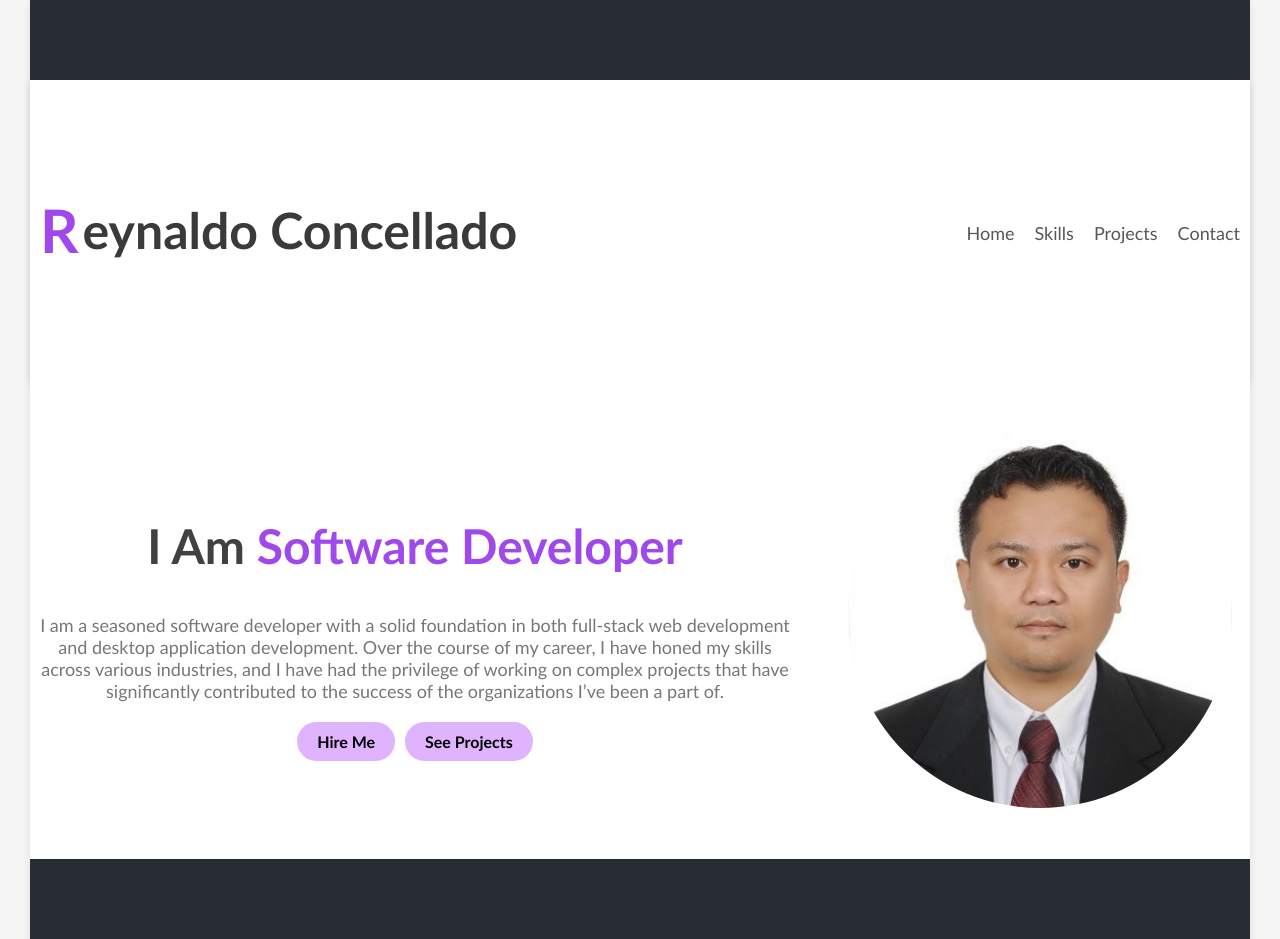
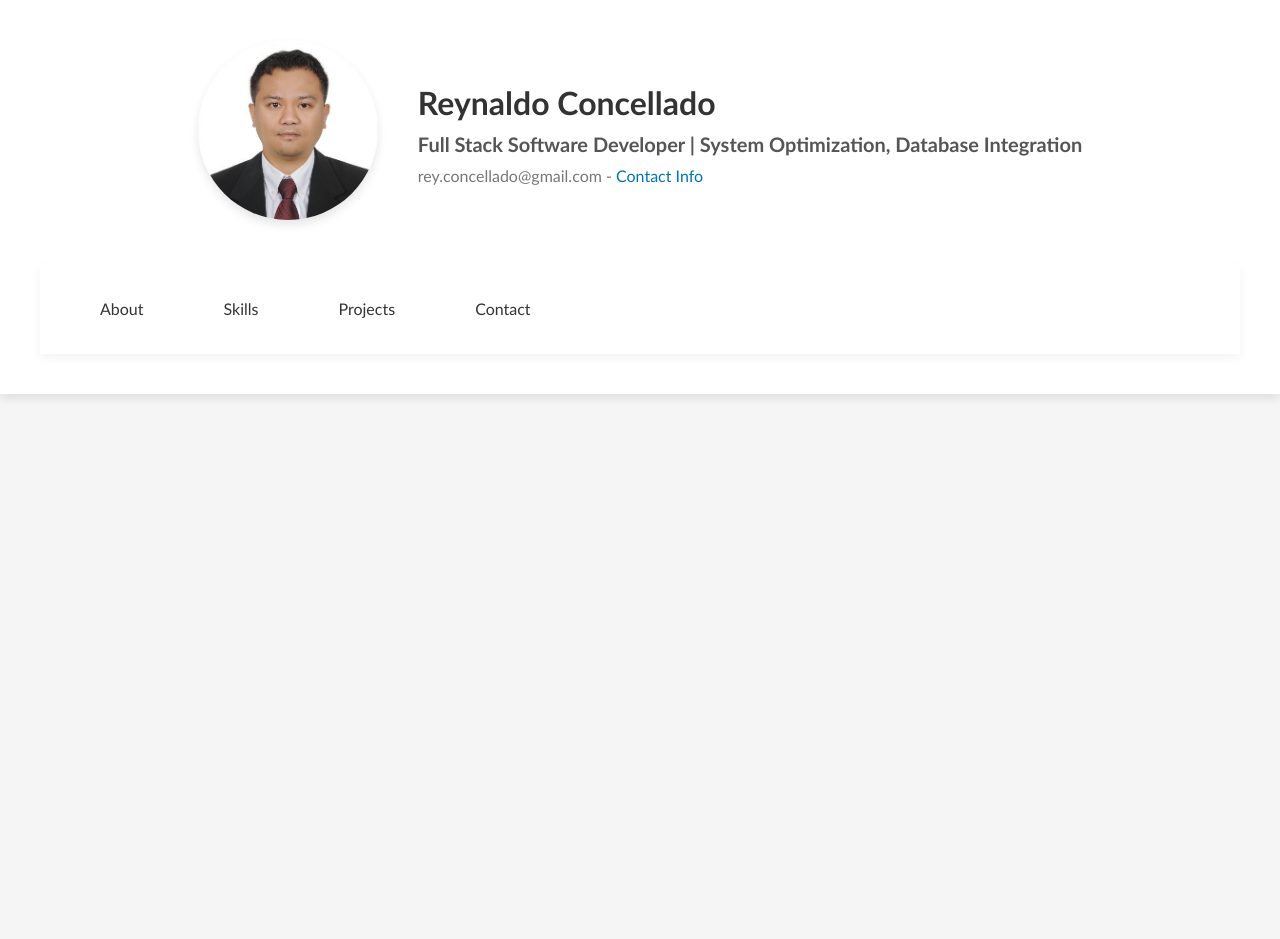
Before and after one commit to rconcellado/PersonalWebsite, a React (Create React App) app in the folder personalwebsite/: page / in a window 1280 px wide. After the commit the page ends 800 px from the top, so only its background shows below. Built offline with nearby package versions, Linux system fonts and the light colour scheme.

Commit message:
Update the whole website

```diff
--- a/personalwebsite/package.json
+++ b/personalwebsite/package.json
@@ -11,7 +11,7 @@
     "react": "^18.3.1",
     "react-dom": "^18.3.1",
     "react-router-dom": "^6.26.1",
-    "react-scripts": "^3.0.1",
+    "react-scripts": "^5.0.1",
     "web-vitals": "^2.1.4"
   },
   "scripts": {
--- a/personalwebsite/src/App.css
+++ b/personalwebsite/src/App.css
@@ -1,11 +1,6 @@
-.App {
+/* .App {
   text-align: center;
 }
-
-/* .App-logo {
-  height: 40vmin;
-  pointer-events: none;
-} */
 
 @media (prefers-reduced-motion: no-preference) {
   .App-logo {
@@ -14,8 +9,8 @@
 }
 
 .App-header {
-  background-color: #282c34;
-  min-height: 100vh;
+  background-color: #faf8f7;
+  min-height: 10vh;
   display: flex;
   flex-direction: column;
   align-items: center;
@@ -50,4 +45,3 @@ html, body, #root {
   align-items: center;
   justify-content: center;
   background-color: #ffffff; /* or whatever background color you prefer */
-}
--- a/personalwebsite/src/App.js
+++ b/personalwebsite/src/App.js
@@ -4,7 +4,9 @@ import Home from './Components/Home';
 import Skills from './Components/Skills';
 import Projects from './Components/ProjectsPage';
 import Contacts from './Components/ContactPage';
-import './App.css';
+import AboutPage from './Components/AboutPage';
+
+// import './App.css';
 
 function App() {
   return (
@@ -14,6 +16,7 @@ function App() {
       <Routes>
             {/* Define your routes here */}
             <Route path="/" element={<Home />} />
+            <Route path="/about" element={<Skills />} />
             <Route path="/skills" element={<Skills />} />
             <Route path="/projects" element={<Projects />} />
             <Route path="/contacts" element={<Contacts />} />
--- /dev/null
+++ b/personalwebsite/src/Components/AboutPage.css
@@ -0,0 +1,18 @@
+/* AboutPage.css */
+
+.about-page {
+    padding: 20px;
+    margin-top: 40px;
+}
+
+.about-section h2 {
+    text-align: center;
+    margin-bottom: 20px;
+}
+
+.about-section p {
+    font-size: 16px;
+    line-height: 1.6;
+    color: #555;
+    margin-bottom: 20px;
+}
--- /dev/null
+++ b/personalwebsite/src/Components/AboutPage.js
@@ -0,0 +1,27 @@
+import React from 'react';
+import './AboutPage.css';
+
+const AboutPage = () => {
+    return (
+        <div className="about-page">
+            <section className="about-section">
+                <h2>About</h2>
+                <p>
+                    Highly skilled and detail-oriented software developer with over 10 years of experience in full-stack web development,
+                    desktop application development, and software engineering. Demonstrated expertise in building scalable and secure solutions
+                    using technologies such as ASP.NET Core, C#, PostgreSQL, and PowerBuilder.
+                </p>
+                <p>
+                    Proven track record of successfully delivering complex projects, including upgrading legacy systems, integrating third-party APIs,
+                    and deploying cloud-based applications. Possesses strong problem-solving abilities and a growth mindset, with a passion for
+                    continuous learning and staying updated with the latest industry trends.
+                </p>
+                <p>
+                    Recognized for excellent communication skills, ability to work well in teams, and adaptability to fast-paced environments.
+                </p>
+            </section>
+        </div>
+    );
+};
+
+export default AboutPage;
--- a/personalwebsite/src/Components/ContactPage.js
+++ b/personalwebsite/src/Components/ContactPage.js
@@ -55,9 +55,9 @@ const ContactPage = () => {
                 </div>
             </section>
 
-            <footer>
-                <Link to="/" className="back-to-home">Back to Home</Link> {/* Use Link to navigate back to Home */}
-            </footer>
+            {/* <footer> */}
+                {/* <Link to="/" className="back-to-home">Back to Home</Link> Use Link to navigate back to Home */}
+            {/* </footer> */}
         </div>
     );
 };
--- a/personalwebsite/src/Components/Home.css
+++ b/personalwebsite/src/Components/Home.css
@@ -1,167 +1,166 @@
 /* General Styling */
+html, body {
+    margin: 0;
+    padding: 0;
+    height: 100%; /* Ensure body takes full viewport height */
+}
+
 body {
     font-family: 'Calibri', 'Arial', sans-serif;
-    margin: 0;
-    padding: 0;
     background-color: #f5f5f5;
     display: flex;
     justify-content: center;
-    align-items: center;
-    min-height: 100vh;
-    flex-direction: column;
+    align-items: flex-start; /* Align content at the very top */
 }
 
-.container {
+/* Ensure the container touches the very top */
+.linkedin-style-container {
+    background-color: #ffffff;
     width: 100%;
-    max-width: 1200px;
-    margin: 10 auto;
+    max-width: 1400px;
+    margin: 0 auto; /* Center horizontally */
+    padding: 40px;
+    box-shadow: 0px 4px 10px rgba(0, 0, 0, 0.1);
+    position: absolute;
+    top: 0; /* Ensure it sticks to the top of the page */
+    left: 0;
+    right: 0;
+}
+
+/* Profile Section */
+.profile-section {
+    display: flex;
+    align-items: center;
+    justify-content: center; /* Center align the content */
+    gap: 40px;
+    margin-bottom: 40px;
+}
+
+.profile-info {
+    text-align: left;
+}
+
+.profile-info h1 {
+    font-size: 32px;
+    color: #333;
+    margin: 10px 0;
+}
+
+.profile-info h2 {
+    font-size: 20px;
+    color: #555;
+    margin: 10px 0;
+}
+
+.profile-info p {
+    font-size: 16px;
+    color: #777;
+    margin: 5px 0;
+}
+
+.profile-info a {
+    text-decoration: none;
+    color: #0073b1;
+}
+
+/* Profile Image */
+.image-content .profile-img {
+    width: 180px;
+    height: 180px;
+    border-radius: 50%;
+    box-shadow: 0px 5px 10px rgba(0, 0, 0, 0.1);
+}
+
+/* Navigation Bar */
+.nav-header {
+    background-color: #ffffff;
+    padding: 20px 0;
+    display: flex;
+    justify-content: center;
+    align-items: center;
+    width: 100%;
+    box-shadow: 0px 4px 10px rgba(0, 0, 0, 0.05);
+}
+
+.nav-header .container {
     display: flex;
     justify-content: space-between;
     align-items: center;
-}
-
-header {
-    background-color: #ffffff;
-    padding: 80px 0;
-    box-shadow: 0px 4px 8px rgba(0, 0, 0, 0.1);
-    width: 100%;
-    display: flex;
-    justify-content: center;
-}
-
-.logo h1 {
-    font-size: 50px; /* Increased font size */
-    font-weight: bold;
-    color: #3a3a3a;
-    display: flex;
-    align-items: center;
-}
-
-/* Styling for Name with Different First Letter */
-.logo h1 .first-letter {
-    color: #9f49ed; /* Different color for the first letter */
-    font-size: 1.2em; /* Make it slightly larger */
-    margin-right: 4px; /* Space between first letter and rest */
-}
-
-nav ul {
-    list-style: none;
-    display: flex;
-    gap: 20px;
-}
-
-nav ul li a {
-    text-decoration: none;
-    color: #585757;
-    font-weight: 500;
-    font-size: 18px;
-}
-
-.hire-me {
-    display: flex;
-    justify-content: center;
-    gap: 10px;
-    margin-top: 20px;
-}
-
-.hire-me .btn-hire-me {
-    background-color: #e0b3ff;
-    padding: 10px 20px;
-    border-radius: 30px;
-    color: #000;
-    text-decoration: none;
-    font-weight: bold;
-    font-size: 16px;
-    text-align: center;
-}
-
-.home {
-    display: flex;
-    align-items: center;
-    justify-content: space-between;
-    min-height: 60vh;
-    padding: 10px;
-    background-color: #ffffff;
     width: 100%;
 }
 
-.home-content {
-    display: flex;
-    align-items: center;
-    justify-content: space-between;
-    gap: 50px;
-    width: 100%;
+.nav-header .logo h1 {
+    font-size: 24px;
+    font-weight: bold;
+    color: #333;
 }
 
-.text-content h2 {
-    font-size: 48px;
-    font-weight: bold;
-    color: #424141;
+.nav-links {
+    list-style: none;
+    display: flex;
+    gap: 40px;
 }
 
-.text-content h2 span {
-    color: #9f49ed;
+.nav-links a {
+    text-decoration: none;
+    color: #333;
+    font-weight: 500;
+    padding: 10px 20px;
 }
 
-.text-content p {
-    font-size: 18px;
-    color: #777;
-    margin: 20px 0;
+.nav-links a:hover {
+    color: #0073b1;
 }
 
-.cta-buttons {
+/* Call-to-Action Buttons */
+.cta-section {
     display: flex;
-    align-items: center;
+    justify-content: center;
     gap: 20px;
-    margin-top: 20px;
+    margin-top: 40px;
 }
 
-.btn-download-cv {
-    background-color: #9f49ed;
-    color: #fff;
+.btn-hire-me {
+    background-color: #0073b1;
+    color: white;
     padding: 12px 24px;
     border-radius: 30px;
+    font-weight: bold;
     text-decoration: none;
-    font-weight: bold;
-    font-size: 16px;
+    transition: background-color 0.3s ease;
 }
 
-/* Make the picture bigger and remove the purple border */
-.image-content img {
-    width: 400px; /* Increased width */
-    border-radius: 50%;
-    border: 8px solid transparent; /* Set border to transparent */
+.btn-hire-me:hover {
+    background-color: #005582;
+}
+
+.btn-hire-me.secondary {
+    background-color: #d9d9d9;
+    color: #333;
+}
+
+.btn-hire-me.secondary:hover {
+    background-color: #bbb;
 }
 
 /* Responsive Styles */
 @media screen and (max-width: 768px) {
-    .container {
+    .profile-section {
         flex-direction: column;
         align-items: center;
     }
 
-    .home-content {
+    .nav-header .container {
         flex-direction: column;
         align-items: center;
-        text-align: center;
-        gap: 30px;
     }
 
-    .text-content h2 {
-        font-size: 36px;
+    .nav-links {
+        flex-direction: column;
+        gap: 20px;
     }
 
-    .image-content img {
-        width: 300px; /* Reduced size for mobile */
+    .cta-section {
+        flex-direction: column;
     }
 }
-
-@media screen and (max-width: 480px) {
-    .text-content h2 {
-        font-size: 28px;
-    }
-
-    .image-content img {
-        width: 250px; /* Reduced size for smaller screens */
-    }
-}
--- a/personalwebsite/src/Components/Home.js
+++ b/personalwebsite/src/Components/Home.js
@@ -1,59 +1,57 @@
-import React from 'react';
+import React, { useState } from 'react';
 import './Home.css';
-import { Link } from 'react-router-dom';
+import Skills from './Skills'; // Import the Skills component
+import ProjectsPage from './ProjectsPage'; // Import the ProjectsPage component
+import ContactPage from './ContactPage'; // Import the ContactPage component
+import AboutPage from './AboutPage'; // Import the AboutPage component
 
 const Home = () => {
+  const [activeSection, setActiveSection] = useState(null); // State to manage the active section
+
+  const handleNavClick = (section) => {
+    setActiveSection(section); // Set the active section (Skills, Projects, Contact, About)
+  };
+
   return (
-    <div>
-      <header>
+    <div className="linkedin-style-container">
+      {/* Profile Section */}
+      <section className="profile-section">
+        <div className="image-content">
+          <img src="profile.jpg" alt="Profile" className="profile-img" />
+        </div>
+        <div className="profile-info">
+          <h1>Reynaldo Concellado</h1>
+          <h2>Full Stack Software Developer | System Optimization, Database Integration</h2>
+          <p>rey.concellado@gmail.com - <a href="#contact">Contact Info</a></p>
+        </div>
+      </section>
+
+      {/* Navigation Bar */}
+      <header className="nav-header">
         <div className="container">
-        <div class="logo">
-          <h1><span class="first-letter">R</span>eynaldo Concellado</h1>
-        </div>
           <nav>
             <ul className="nav-links">
-              <li><a href="#home">Home</a></li>
-              <li><Link to="/skills">Skills</Link></li>
-              <li><Link to="/projects">Projects</Link></li>
-              <li><Link to="/contacts">Contact</Link></li>
+              {/* <li><a href="#home" onClick={() => handleNavClick(null)}>Home</a></li> */}
+              <li><a href="#about" onClick={() => handleNavClick('about')}>About</a></li> {/* Add About */}
+              <li><a href="#skills" onClick={() => handleNavClick('skills')}>Skills</a></li>
+              <li><a href="#projects" onClick={() => handleNavClick('projects')}>Projects</a></li>
+              <li><a href="#contact" onClick={() => handleNavClick('contact')}>Contact</a></li>
             </ul>
           </nav>
-          {/* <div className="hire-me">
-            <a href="#contact" className="btn-hire-me">Hire Me</a>
-          </div> */}
         </div>
       </header>
 
-      <section id="home" className="home">
-        <div className="container home-content">
-          <div className="text-content">
-            <h2>I Am <span>Software Developer</span></h2>
-            {/* <p>I am a web developer, proficient in coding and maintaining websites to ensure functionality and responsiveness.</p> */}
-            <p>
-              I am a seasoned software developer with a solid foundation in both full-stack web development and desktop application development.
-              Over the course of my career, I have honed my skills across various industries, and I have had the privilege of working on complex projects
-              that have significantly contributed to the success of the organizations I’ve been a part of.
-            </p>
-            <div className="hire-me">
-              <Link to="/contacts" className="btn-hire-me">Hire Me</Link>
-              <Link to="/projects" className="btn-hire-me">See Projects</Link>
-            </div>
-            {/* <div className="cta-buttons">
-              <a href="resume.pdf" className="btn-download-cv" download>Download CV</a>
-              <a href="#portfolio" className="btn-play"><i className="play-icon">▶</i></a>
-            </div> */}
-            {/* <div className="social-links">
-              <a href="#"><img src="github-icon.png" alt="GitHub" /></a>
-              <a href="#"><img src="linkedin-icon.png" alt="Linkedin" /></a>
-              <a href="#"><img src="twitter-icon.png" alt="Twitter" /></a>
-              <a href="#"><img src="facebook-icon.png" alt="Facebook" /></a>
-            </div> */}
-          </div>
-          <div className="image-content">
-            <img src="profile.jpg" alt="Profile" />
-          </div>
-        </div>
-      </section>
+      {/* Call-to-Action Buttons */}
+      {/* <section className="cta-section">
+        <a href="#work" className="btn-hire-me">Open to Work</a>
+        <a href="#projects" className="btn-hire-me secondary">See Projects</a>
+      </section> */}
+
+      {/* Conditional Rendering of Sections */}
+      {activeSection === 'about' && <AboutPage />} {/* Render AboutPage if activeSection is 'about' */}
+      {activeSection === 'skills' && <Skills />} {/* Render Skills if activeSection is 'skills' */}
+      {activeSection === 'projects' && <ProjectsPage />} {/* Render ProjectsPage if activeSection is 'projects' */}
+      {activeSection === 'contact' && <ContactPage />} {/* Render ContactPage if activeSection is 'contact' */}
     </div>
   );
 };
--- a/personalwebsite/src/Components/ProjectsPage.css
+++ b/personalwebsite/src/Components/ProjectsPage.css
@@ -1,205 +1,56 @@
-/* General Page Styling */
-body {
-    font-family: 'Calibri', 'Arial', sans-serif;
-    margin: 0;
-    padding: 0;
-    background-color: #f5f5f5;
-    color: #333;
+/* ProjectsPage.css */
+
+.projects-page {
+    padding: 20px;
+    margin-top: 40px;
 }
 
-.projects-page {
+.projects-section h1 {
     text-align: center;
-    padding: 0;
-    background-color: #f5f5f5;
-    display: flex;
-    flex-direction: column;
-    align-items: center;
-    min-height: 100vh;
-}
-
-.projects-header {
-    background-color: #333;
-    color: white;
-    padding: 100px 20px;
-    min-height: 50vh;
-}
-
-.projects-header h1 {
-    font-size: 48px;
-    margin: 0;
-}
-
-.projects-header h2 {
-    font-size: 24px;
-    margin: 10px 0;
-}
-
-.contact-me-btn {
-    background-color: transparent;
-    border: 2px solid #0f0;
-    color: #0f0;
-    padding: 10px 20px;
-    border-radius: 5px;
-    text-decoration: none;
-    font-size: 16px;
-    margin-top: 20px;
-    display: inline-block;
-    transition: all 0.3s ease;
-}
-
-.contact-me-btn:hover {
-    background-color: #0f0;
-    color: #333;
-}
-
-/* Projects Section */
-.projects-section {
-    padding: 50px 20px; /* Reduced padding for better layout */
-    background-color: white;
-    width: 100%;
-    max-width: 1200px;
-    box-shadow: 0 4px 15px rgba(0, 0, 0, 0.1);
-    border-radius: 10px;
-}
-
-/* Styling for the new title */
-.projects-section h1 {
-    color: #4a4a4a; /* Dark grey color */
-    font-size: 42px;
-    font-weight: bold;
     margin-bottom: 20px;
 }
 
-.projects-section h2 {
-    font-size: 36px;
-    margin-bottom: 30px;
-}
-
 .projects-grid {
-    display: grid;
-    grid-template-columns: 1fr; /* One column on large screens */
-    gap: 30px;
-    padding: 0 50px;
+    display: flex;
+    gap: 20px;
+    flex-wrap: wrap;
+    justify-content: space-around;
 }
 
 .project-card {
-    background-color: white;
-    padding: 30px; /* Increased padding */
-    border: 1px solid #ddd;
+    background-color: #f9f9f9;
     border-radius: 10px;
-    transition: box-shadow 0.3s ease;
-    overflow: hidden;
-    display: flex;
-    flex-direction: column;
-    align-items: center;
-    max-width: 100%; /* Allow full width for better centering */
-    margin: 0 auto; /* Center the cards */
+    padding: 20px;
+    max-width: 350px;
+    box-shadow: 0px 4px 8px rgba(0, 0, 0, 0.1);
+    transition: transform 0.3s ease;
 }
 
 .project-card:hover {
-    box-shadow: 0px 4px 15px rgba(0, 0, 0, 0.15);
+    transform: translateY(-5px);
 }
 
 .project-card img {
     width: 100%;
     border-radius: 10px;
-    height: auto;
-    max-height: 400px; /* Increased max-height */
-    object-fit: contain;
-    transition: transform 0.3s ease;
-}
-
-.project-card img:hover {
-    transform: scale(1.05); /* Slight zoom effect */
+    margin-bottom: 10px;
 }
 
 .project-card h3 {
-    font-size: 24px;
-    margin: 20px 0 10px;
+    font-size: 22px;
+    margin-bottom: 10px;
 }
 
 .project-card p {
     font-size: 16px;
     color: #555;
-    text-align: center;
-    margin-top: auto;
-}
-
-footer {
-    text-align: center;
-    margin-top: 30px;
 }
 
 .back-to-home {
+    display: block;
+    margin: 20px auto;
+    text-align: center;
+    color: #0073b1;
     text-decoration: none;
-    color: #9f49ed;
     font-weight: bold;
-    font-size: 18px;
-    border: 2px solid #9f49ed;
-    padding: 15px 30px;
-    border-radius: 30px;
-    transition: background-color 0.3s ease, color 0.3s ease;
-    display: inline-block; /* Ensure it doesn't stretch across the whole width */
 }
-
-.back-to-home:hover {
-    background-color: #9f49ed;
-    color: #ffffff;
-}
-
-/* Responsive Styling */
-@media (max-width: 768px) {
-    .projects-header h1 {
-        font-size: 36px;
-    }
-
-    .projects-header h2 {
-        font-size: 20px;
-    }
-
-    .projects-section h2 {
-        font-size: 28px;
-    }
-
-    .projects-grid {
-        padding: 0 20px;
-    }
-
-    .project-card {
-        padding: 20px;
-    }
-
-    .project-card img {
-        max-height: 300px;
-    }
-}
-
-@media (max-width: 480px) {
-    .projects-header h1 {
-        font-size: 28px;
-    }
-
-    .projects-header h2 {
-        font-size: 18px;
-    }
-
-    .projects-section h2 {
-        font-size: 24px;
-    }
-
-    .project-card {
-        padding: 10px;
-    }
-
-    .project-card img {
-        max-height: 200px;
-    }
-
-    .project-card h3 {
-        font-size: 18px;
-    }
-
-    .project-card p {
-        font-size: 14px;
-    }
-}
--- a/personalwebsite/src/Components/ProjectsPage.js
+++ b/personalwebsite/src/Components/ProjectsPage.js
@@ -30,7 +30,7 @@ const ProjectsPage = () => {
         <div className="projects-page">
             <section className="projects-section">
                 <h1>List of Freelance Projects</h1> {/* New Title Added Here */}
-                <h2>Projects</h2>
+                {/* <h2>Projects</h2> */}
                 <div className="projects-grid">
                     {projects.map((project, index) => (
                         <div className="project-card" key={index}>
@@ -44,9 +44,9 @@ const ProjectsPage = () => {
                     ))}
                 </div>
             </section>
-            <footer>
-                <Link to="/" className="back-to-home">Back to Home</Link> {/* Use Link to navigate back to Home */}
-            </footer>
+            {/* <footer> */}
+                {/* <Link to="/" className="back-to-home">Back to Home</Link> Use Link to navigate back to Home */}
+            {/* </footer> */}
         </div>
     );
 };
```
Also changed, not shown: personalwebsite/src/Components/ContactPage.css (+29 -80 lines), personalwebsite/src/Components/Skills.js (+12 -3 lines), 1 other file (tests, documents, lock files or other folders).
